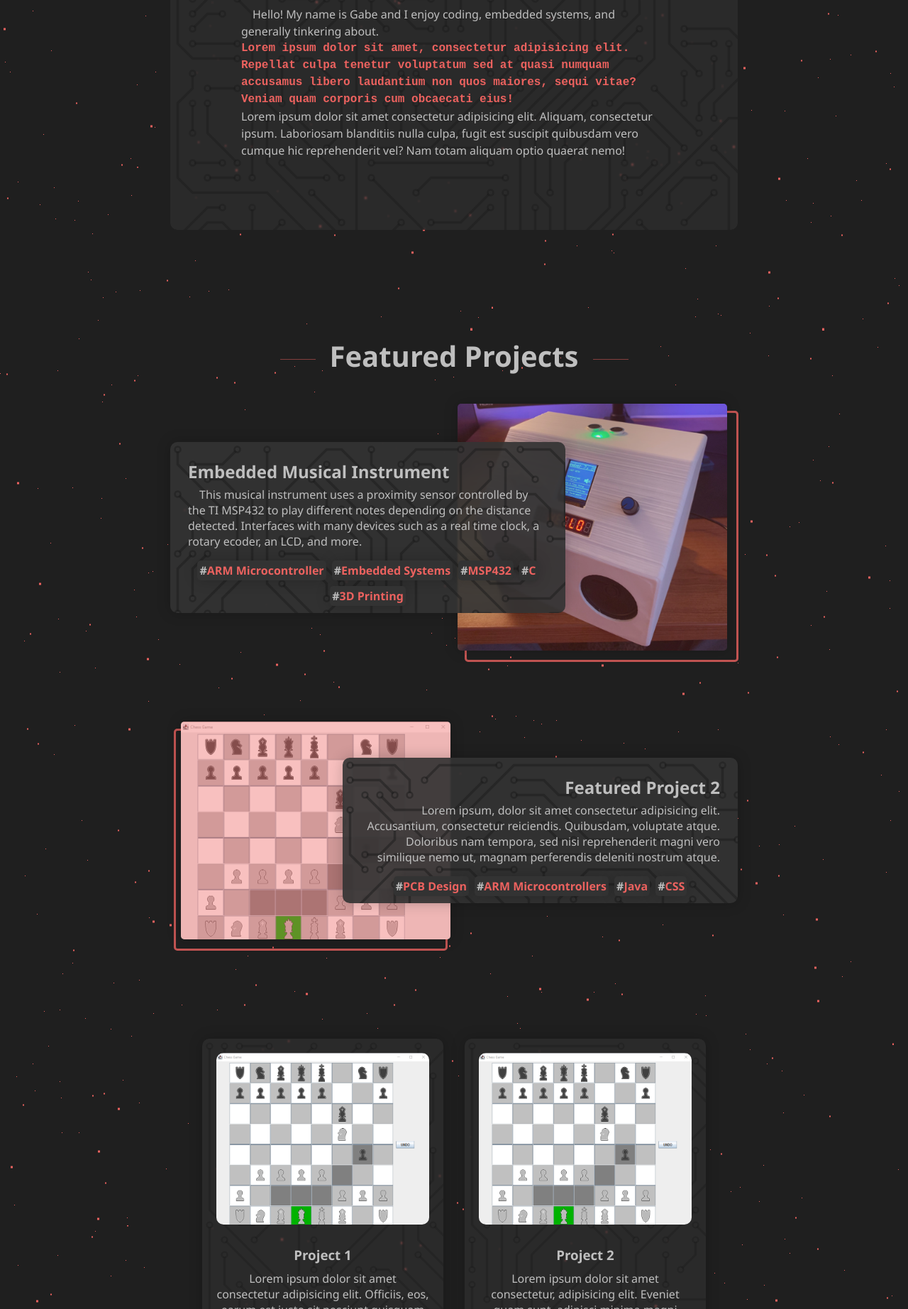
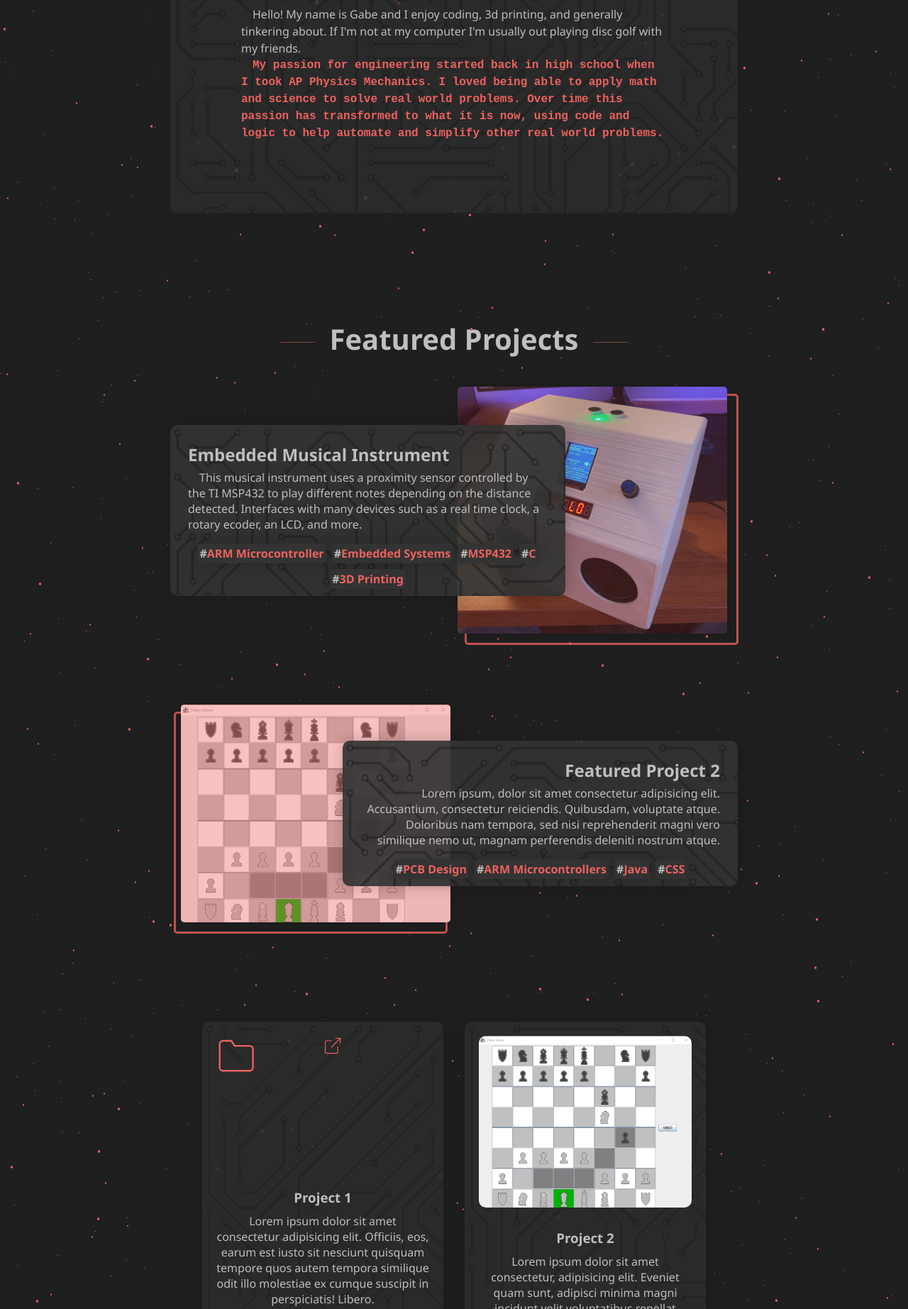
Before and after one commit to gasbarrg/gasbarrg.github.io, a plain HTML site: page index.html in a window 1280 px wide. Shown: the part 966-2811 px from the top of the page at 71% size. Drawn offline with Linux system fonts and the light colour scheme; animation ran at ten frames a second; a script that the page names is missing.

Commit message:
SVG initial upload

```diff
--- a/css/styles.css
+++ b/css/styles.css
@@ -412,6 +412,16 @@ footer li {
   max-width: 400px;
   transition: var(--transition-short);
 }
+
+.project-top{
+  display: flex;
+  width: 100%;
+  justify-content: space-between;
+  align-items: center;
+  margin-bottom: 35px;
+}
+
+
 /*-------------------------------------------*/
 
 
--- a/index.html
+++ b/index.html
@@ -6,7 +6,9 @@
         <script async src="https://www.googletagmanager.com/gtag/js?id=G-0FR5THSR74"></script>
         <script>
             window.dataLayer = window.dataLayer || [];
-    function gtag() { dataLayer.push(arguments); }
+            function gtag() {
+                dataLayer.push(arguments);
+            }
             gtag('js', new Date());
 
             gtag('config', 'G-0FR5THSR74');
@@ -21,13 +23,14 @@
 
 
         <title>Gabriel Gasbarre</title>
-  <link rel="stylesheet" href="css/styles.css" />
-  <link rel="stylesheet" href="css/aos.css" />
-  <link rel="stylesheet" href="css/stars.css" />
-  <link rel="stylesheet" href="css/backgrounds.css" />
+        <link rel="stylesheet" href="css/styles.css"/>
+        <link rel="stylesheet" href="css/aos.css"/>
+        <link rel="stylesheet" href="css/stars.css"/>
+        <link rel="stylesheet" href="css/backgrounds.css"/>
     </head>
 
-<body onload="loaderFunc()" style="margin:0;">
+    <body
+        onload="loaderFunc()" style="margin:0;">
 
         <!-- AOS Library Init-->
         <script src="css/aos.js"></script>
@@ -50,7 +53,6 @@
             -->
 
 
-
         <header>
             <!-- <a href="#" class="logo">GG</a> -->
             <nav>
@@ -63,7 +65,6 @@
                 </ul>
             </nav>
         </header>
-
 
 
         <main>
@@ -100,8 +101,7 @@
                         <p class="code" style="text-align: right; padding-right: 80px;">&lt/div&gt</p>
                     </div>
                     <ul>
-          <div class="fade-up" style="animation-delay: 1600ms;">
-          </div>
+                        <div class="fade-up" style="animation-delay: 1600ms;"></div>
                     </ul>
                 </div>
             </section>
@@ -111,19 +111,17 @@
                     <h3 data-aos="fade-up" data-aos-delay="100">About Me</h3>
 
                     <p data-aos="fade-up" data-aos-delay="200">
-          &emsp;Hello! My name is Gabe and I enjoy coding, embedded systems, and generally tinkering about.
+                        &emsp;Hello! My name is Gabe and I enjoy coding, 3d printing, and generally tinkering about. If I'm not at my computer
+                                   I'm usually out playing disc golf with my friends.
                     </p>
                     <p class="code" data-aos="fade-up" data-aos-delay="300">
-          Lorem ipsum dolor sit amet, consectetur adipisicing elit. Repellat culpa tenetur voluptatum sed at quasi
-          numquam accusamus libero laudantium non quos maiores, sequi vitae? Veniam quam corporis cum obcaecati eius!
+                        &emsp;My passion for engineering started back in high school when I took AP Physics Mechanics. I loved being able to apply math and science
+                                   to solve real world problems. Over time this passion has transformed to what it is now, using code and logic to help automate and simplify
+                                    other real world problems.
                     </p>
-        <p data-aos="fade-up" data-aos-delay="400">Lorem ipsum dolor sit amet consectetur adipisicing elit. Aliquam,
-          consectetur ipsum. Laboriosam blanditiis
-          nulla culpa, fugit est suscipit quibusdam vero cumque hic reprehenderit vel? Nam totam aliquam optio quaerat
-          nemo!</p>
+                    <p data-aos="fade-up" data-aos-delay="400"></p>
                 </div>
             </section>
-
 
 
             <section id="projects">
@@ -135,7 +133,8 @@
                     <div class="project-content-r bg-small1" data-aos="fade-right">
                         <h3>Embedded Musical Instrument</h3>
                         <p>&emsp;This musical instrument uses a proximity sensor controlled by the TI MSP432
-            to play different notes depending on the distance detected. Interfaces with many devices such as a real time clock, a rotary ecoder, an LCD, and more. </p>
+                                        to play different notes depending on the distance detected. Interfaces with many devices such as a real time clock, a rotary ecoder, an LCD, and more.
+                        </p>
                         <div class="tag-container">
                             <div class="tag">ARM Microcontroller</div>
                             <div class="tag">Embedded Systems</div>
@@ -177,7 +176,16 @@
 
                 <div class="project-container-wrapper">
                     <div class="project-container bg-long1" data-aos="fade-up">
-          <img src="res/chess2.png" alt="Project 1">
+                        <div class="project-top">
+                            <svg fill="none" stroke="var(--light-red)" viewbox="0 0 64 64">
+                                <path d="M22 19a2 2 0 0 1-2 2H4a2 2 0 0 1-2-2V5a2 2 0 0 1 2-2h5l2 3h9a2 2 0 0 1 2 2z"></path>
+                            </svg>
+                            <svg fill="none" stroke="var(--light-red)" viewbox="0 0 128 128">
+                                <path d="M18 13v6a2 2 0 0 1-2 2H5a2 2 0 0 1-2-2V8a2 2 0 0 1 2-2h6"></path>
+                                <polyline points="15 3 21 3 21 9"></polyline>
+                                <line x1="10" y1="14" x2="21" y2="3"></line>
+                            </svg>
+                        </div>
                         <h3>Project 1</h3>
                         <p>Lorem ipsum dolor sit amet consectetur adipisicing elit. Officiis, eos, earum est iusto sit nesciunt
                                         quisquam
@@ -250,8 +258,7 @@
                 </div>
                 <section id="stats">
                     <div class="github-stats-container" data-aos="flip-up" data-aos-delay="500">
-          <img class="github-stats"
-            src="https://github-readme-stats.vercel.app/api/top-langs/?username=gasbarrg&amp;custom_title=Gabe's Most Used Languages on Github&amp;layout=compact&amp;show_icons=true&amp;title_color=fff&amp;border_color=ff3b3b&amp;text_color=9f9f9f&amp;theme=transparent&amp;card_width=500px&amp;hide=scss&amp;langs_count=10">
+                        <img class="github-stats" src="https://github-readme-stats.vercel.app/api/top-langs/?username=gasbarrg&amp;custom_title=Gabe's Most Used Languages on Github&amp;layout=compact&amp;show_icons=true&amp;title_color=fff&amp;border_color=ff3b3b&amp;text_color=9f9f9f&amp;theme=transparent&amp;card_width=500px&amp;hide=scss&amp;langs_count=10">
                     </div>
                 </section>
             </section>
@@ -264,11 +271,15 @@
                     <ul>
                         <li data-aos="fade-right">Industrial Software Development (Allen Bradley)</li>
                         <li data-aos="fade-left">Fanuc Robot Programming</li>
-          <li data-aos="fade-right">HMI Programing </li>
+                        <li data-aos="fade-right">HMI Programing
+                        </li>
                         <li data-aos="fade-left">Machine Vision (Fanuc iRVision, Apera Vue)</li>
-          <li data-aos="fade-right">Wiring Verification </li>
-          <li data-aos="fade-left">Pneumatics </li>
-          <li data-aos="fade-right">Custom EOAT Design & Fabrication </li>
+                        <li data-aos="fade-right">Wiring Verification
+                        </li>
+                        <li data-aos="fade-left">Pneumatics
+                        </li>
+                        <li data-aos="fade-right">Custom EOAT Design & Fabrication
+                        </li>
                         <li data-aos="fade-left">Technical Documentation</li>
                         <li data-aos="fade-right">R&D / Quoting</li>
                     </ul>
```
Lines whose indentation alone changed are shown as unchanged.
